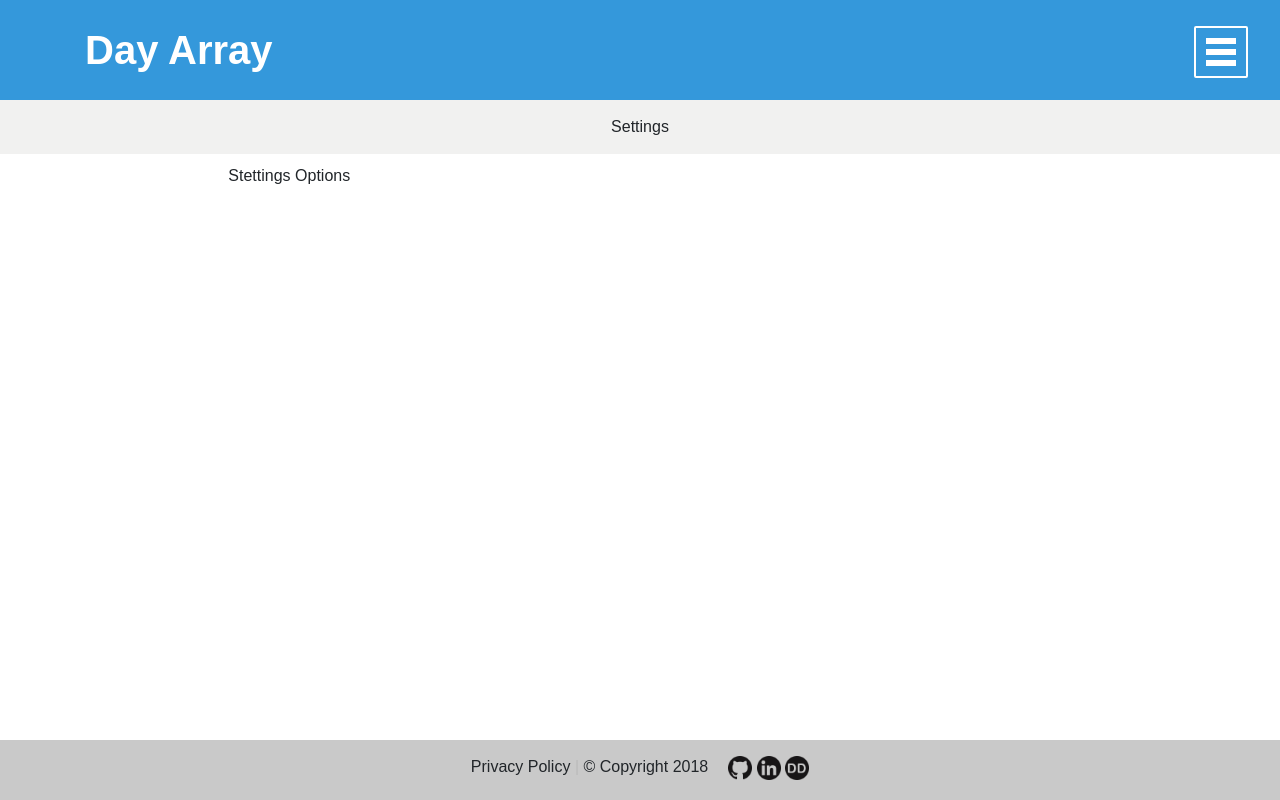
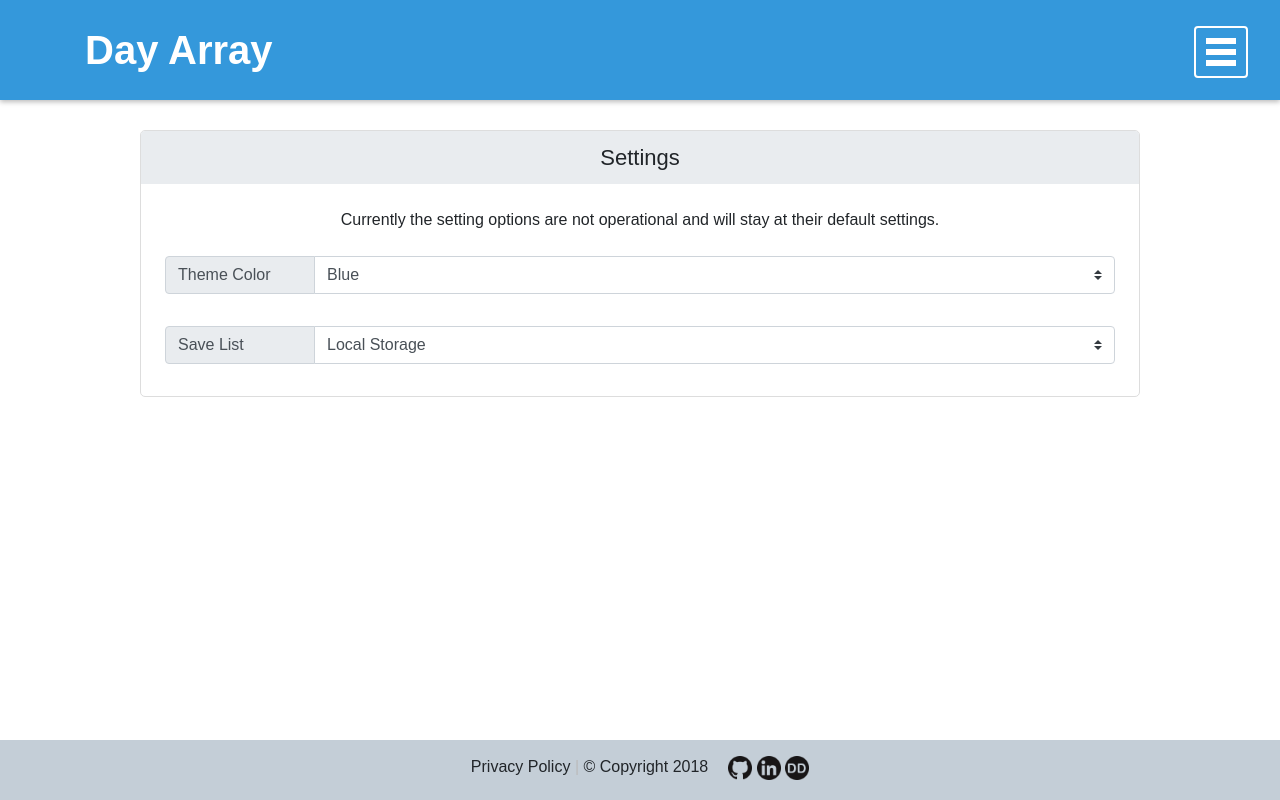
Before and after one commit to Domenick97/DayArray, a plain HTML site: page settings.html in a window 1280 px wide. Drawn offline with Linux system fonts and the light colour scheme.

Commit message:
Set up settings options and style

```diff
--- a/css/style.css
+++ b/css/style.css
@@ -22,7 +22,7 @@ header{
 
 footer{
   height: 60px;
-  background-color: #C9C9C9;
+  background-color:#C4CED7; /* #C9C9C9;*/
   width: 100%;
   padding-top: 15px;
   overflow: auto;
@@ -74,7 +74,8 @@ footer::-webkit-scrollbar-thumb:hover {
   top:26px;
   z=1;
   border: 2px solid #FFF;
-  border-radius: 2px;
+  border-radius: 4px;
+  transition: .4s;
 }
 
 #drop-down:hover{
@@ -114,7 +115,7 @@ footer::-webkit-scrollbar-thumb:hover {
   border-radius: 2px;
   background-color: #BBB;
   padding: 7px;
-  transition: 1s;
+  transition: .8s;
 }
 
 #add:hover{
@@ -287,3 +288,11 @@ footer::-webkit-scrollbar-thumb:hover {
   right: 5px;
   transition: 1s;
 }
+
+
+.settings-hub{
+  border: 1px solid #DDD;
+  border-radius: 5px;
+  margin-top: 20px;
+  max-width: 1000px;
+}
--- a/js/main.js
+++ b/js/main.js
@@ -42,15 +42,17 @@ function loadItems(){
 
   // If there there are items in local storage then remove
   // the default empty message
-  if ( arrayLoad.length == 0 )
+  if ( arrayLoad.length == null || arrayLoad.length == 0 )
     defaultMessage();
 
+  if ( arrayLoad != null ) {
     // Create items from local storage, adds them to the screen,
     // and adds them to the array
     for(var i = 0; i < arrayLoad.length; i++){
        var next = new Item(arrayLoad[i].title, arrayLoad[i].description);
        next.add();
        array.push(next);
+    }
   }
 }
 
--- a/settings.html
+++ b/settings.html
@@ -32,7 +32,7 @@
   </head>
   <body>
     <div style="min-height:calc(100% - 90px); margin-bottom:30px;">
-      <header class="header-theme container-fluid">
+      <header class="header-theme container-fluid" style="box-shadow: 0 2px 5px #BBB">
       <div id="title">
         <p>Day Array</p>
       </div>
@@ -48,16 +48,49 @@
     </header>
 
     <section>
-      <div class="hub-theme" id="hub">
-          Settings
-      </div>
-
 
       <!-- Main section -->
       <div class="container-fluid" style="padding-top:10px;" >
         <div class="row justify-content-center">
-          <div class="col-lg-8 item-col">
-              Stettings Options
+          <div class="col-md-10 item-col settings-hub" style="transition: 1.5s;">
+
+            <!-- Setting title -->
+            <div class="row justify-content-center" style="background-color:#E9ecef;border-radius:4px 4px 0 0; padding-top:10px; padding-bottom:10px;font-size:22px">
+              Settings
+            </div>
+
+            <!-- Input for theme color -->
+            <div class="row justify-content-center" style="padding:24px">
+              <!-- Temporary Message -->
+              Currently the setting options are not operational and will stay at their default settings.</br></br>
+
+              <div class="input-group mb-2">
+                <div class="input-group-prepend">
+                  <label class="input-group-text" for="theme-color-input" style="min-width:150px">Theme Color</label>
+                </div>
+                <select class="custom-select" id="theme-color-input">
+                  <option value="1" selected>Blue</option>
+                  <option value="2">Black</option>
+                  <option value="3">Red</option>
+                  <option value="4">Green</option>
+                </select>
+              </div>
+            </div>
+
+            <!-- Input for saving the list items -->
+            <div class="row justify-content-center" style="padding-bottom:24px;padding-left:24px;padding-right:24px">
+              <div class="input-group mb-2">
+                <div class="input-group-prepend">
+                  <label class="input-group-text" for="theme-color-input" style="min-width:150px">Save List</label>
+                </div>
+                <select class="custom-select" id="theme-color-input">
+                  <option value="1" selected>Local Storage</option>
+                  <option value="2">Session Storage</option>
+                  <option value="3">Don't Save</option>
+                </select>
+              </div>
+            </div>
+
           </div>
         </div>
       </div>
```
Also changed, not shown: index.html (+3 -3 lines). Lines whose indentation alone changed are shown as unchanged.
